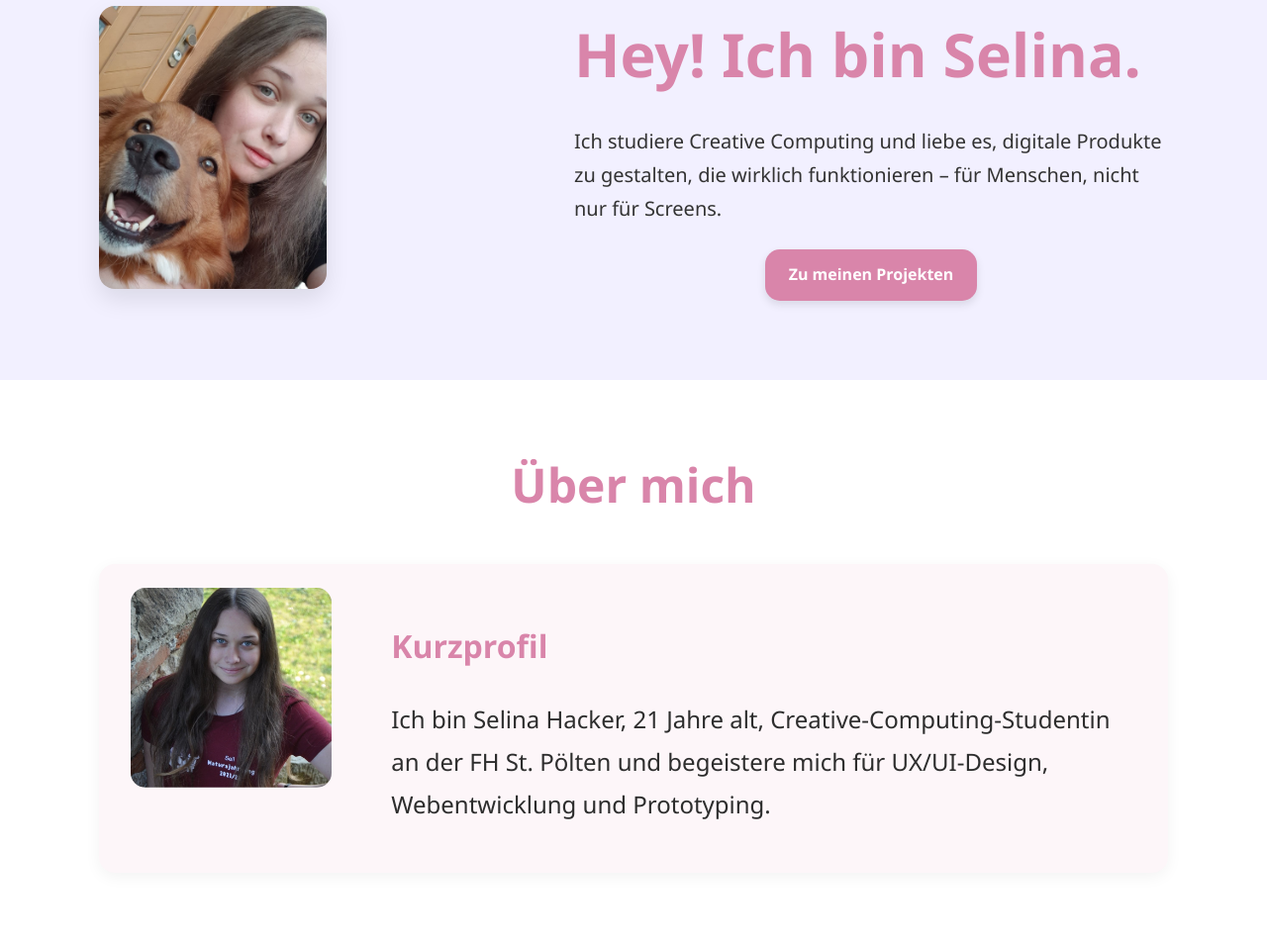
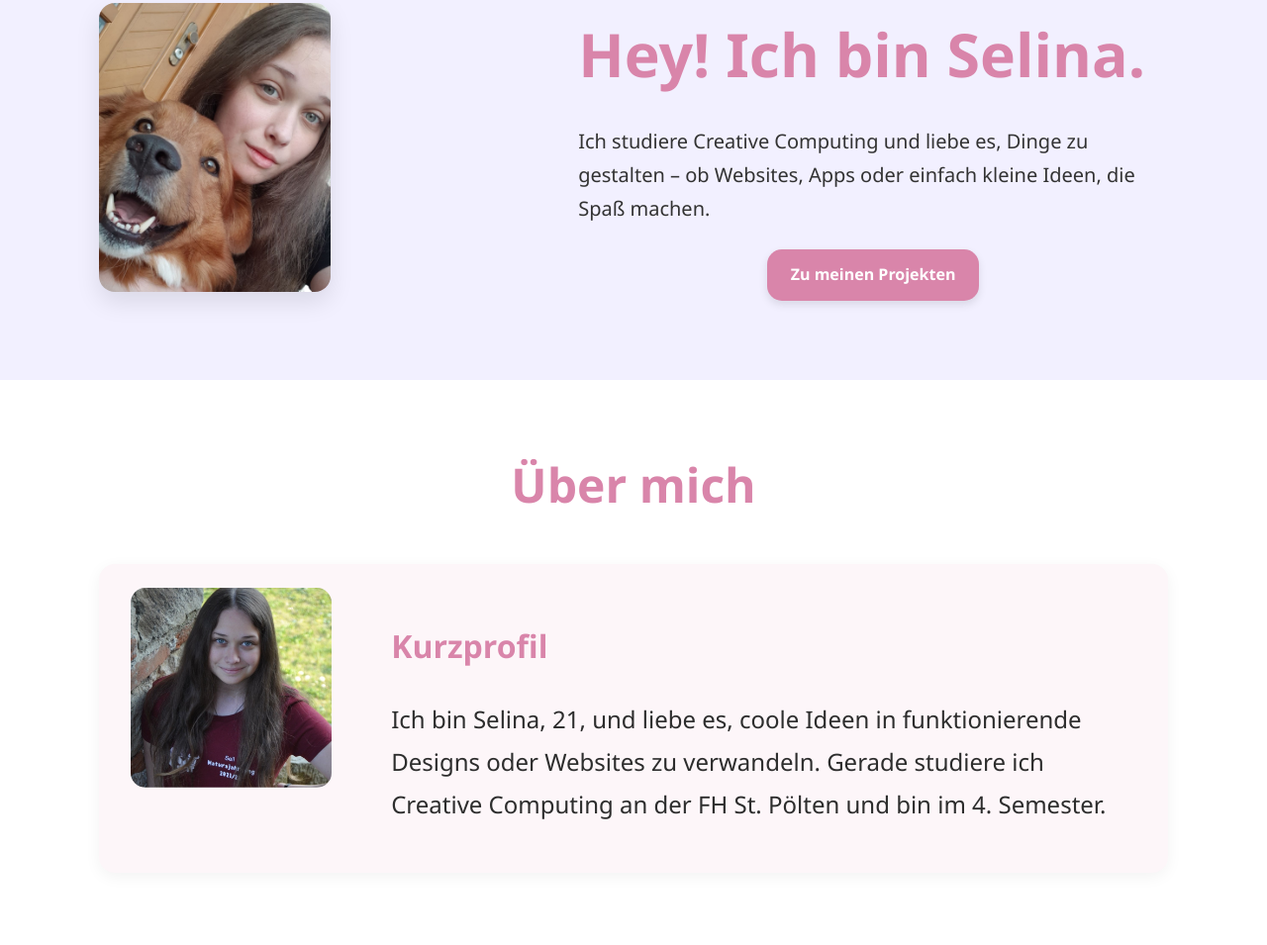
Before and after one commit to SelinaHacker/portfolio, a plain HTML site: page index.html in a window 1280 px wide. Shown: the part 177-1132 px from the top of the page at 99% size. Drawn offline with Linux system fonts and the light colour scheme.

Commit message:
Initial commit

```diff
--- a/index.html
+++ b/index.html
@@ -31,9 +31,8 @@
                 <div class="hero-content">
                     <h2>Hey! Ich bin Selina.</h2>
                     <p>
-                        Ich studiere Creative Computing und liebe es, digitale Produkte zu
-                        gestalten, die wirklich funktionieren – für Menschen, nicht nur für
-                        Screens.
+                        Ich studiere Creative Computing und liebe es, Dinge zu gestalten
+                        – ob Websites, Apps oder einfach kleine Ideen, die Spaß machen.
                     </p>
                     <a href="#projects" class="btn">Zu meinen Projekten</a>
                 </div>
@@ -51,9 +50,9 @@
                     <div class="about-text">
                         <h3>Kurzprofil</h3>
                         <p>
-                            Ich bin Selina Hacker, 21 Jahre alt, Creative-Computing-Studentin an
-                            der FH St. Pölten und begeistere mich für UX/UI-Design,
-                            Webentwicklung und Prototyping.
+                            Ich bin Selina, 21, und liebe es, coole Ideen in funktionierende Designs oder Websites
+                            zu verwandeln. Gerade studiere ich Creative Computing an der FH St. Pölten und bin
+                            im 4. Semester.
                         </p>
                     </div>
                 </div>
@@ -93,7 +92,7 @@
                     <div class="about-text">
                         <h3>Skills &amp; Tools</h3>
                         <ul>
-                            <li>HTML, CSS, JavaScript (React)</li>
+                            <li>HTML, CSS, JavaScript (React), C#</li>
                             <li>Figma &amp; Adobe XD</li>
                             <li>Kotlin, Python, Node.js</li>
                             <li>Deutsch (Muttersprache), Englisch (fließend)</li>
```
